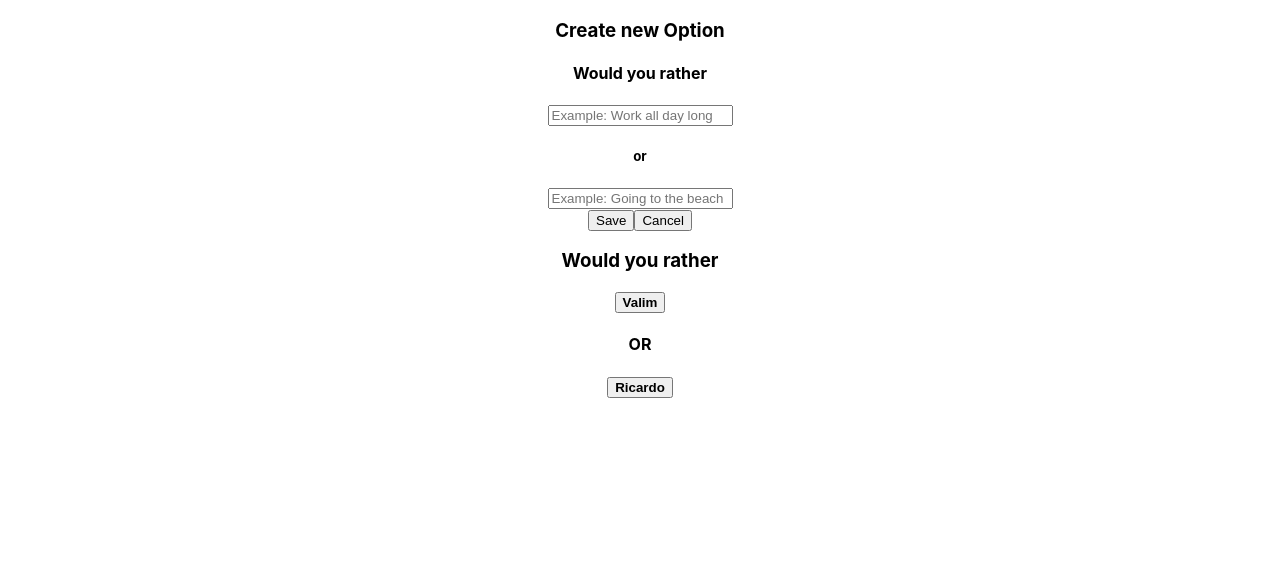
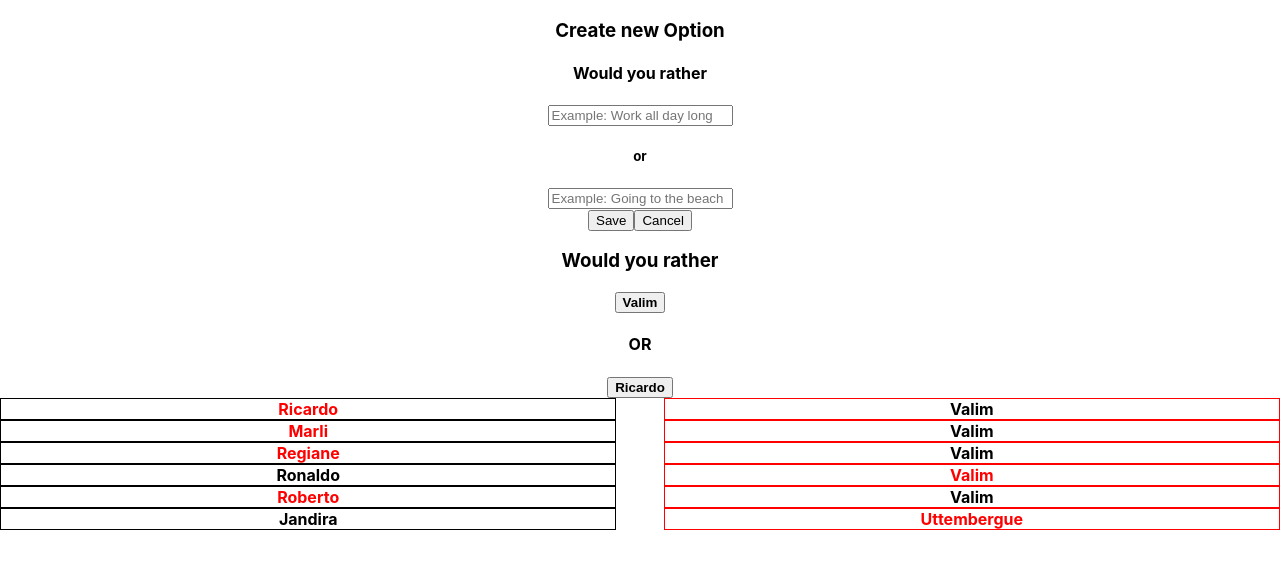
Before and after one commit to rvalim/MlkReactWouldYouRather, a React (Create React App) app: page / in a window 1280 px wide. Shown: the top 568 px of the page. Built offline with nearby package versions, Linux system fonts and the light colour scheme.

Commit message:
create basic list of answers

```diff
--- a/src/App.js
+++ b/src/App.js
@@ -3,13 +3,85 @@ import logo from './logo.svg';
 import './App.css';
 import CreateOption from './component/createOption'
 import Answer from './component/answer'
+import Answers from './component/answereds'
+
+
+const test = [
+  {
+    answer: {
+      id: 1,
+      option: 'A'
+    },
+    question: {
+      id: 1,
+      optionA: 'Ricardo',
+      optionB: 'Valim'
+    }
+  },
+  {
+    answer: {
+      id: 1,
+      option: 'A'
+    },
+    question: {
+      id: 1,
+      optionA: 'Marli',
+      optionB: 'Valim'
+    }
+  },
+  {
+    answer: {
+      id: 1,
+      option: 'A'
+    },
+    question: {
+      id: 1,
+      optionA: 'Regiane',
+      optionB: 'Valim'
+    }
+  },
+  {
+    answer: {
+      id: 1,
+      option: 'B'
+    },
+    question: {
+      id: 1,
+      optionA: 'Ronaldo',
+      optionB: 'Valim'
+    }
+  },
+  {
+    answer: {
+      id: 1,
+      option: 'A'
+    },
+    question: {
+      id: 1,
+      optionA: 'Roberto',
+      optionB: 'Valim'
+    }
+  },
+  {
+    answer: {
+      id: 1,
+      option: 'B'
+    },
+    question: {
+      id: 1,
+      optionA: 'Jandira',
+      optionB: 'Uttembergue'
+    }
+  }
+]
 
 class App extends Component {
   render() {
     return (
       <div className="App">
         <CreateOption></CreateOption>
-        <Answer question={{id: 0, optionA: 'Valim', optionB: 'Ricardo'}}></Answer>
+        <Answer question={{ id: 0, optionA: 'Valim', optionB: 'Ricardo' }}></Answer>
+        <Answers list={test}></Answers>
       </div>
     );
   }
--- /dev/null
+++ b/src/component/answereds.js
@@ -0,0 +1,54 @@
+import React from 'react'
+const principal = {
+    width: '100%'
+}
+
+const first = {
+    width: '48%'
+    , float: 'left'
+    , border: '1px solid black'
+}
+const second = {
+    width: '48%'
+    , float: 'right'
+    , border: '1px solid red'
+}
+const choosen = {
+    color: 'red'
+}
+
+class AnswerList extends React.Component {
+    constructor(props) {
+        super(props)
+    }
+
+    listAllAnswers(list) {
+        return list.map(item =>
+            (
+                <div style={principal} key={item.answer.id}>
+                    <div style={first}>
+                        <strong style={item.answer.option === 'A'? choosen : undefined}>
+                            {item.question.optionA}
+                        </strong>
+                    </div>
+                    <div style={second}>
+                        <strong style={item.answer.option === 'B'? choosen : undefined}>
+                            {item.question.optionB}
+                        </strong>
+                    </div>
+                </div>
+            )
+        )
+
+    }
+
+    render() {
+        return (
+            <div>
+                {this.listAllAnswers(this.props.list)}
+            </div>
+        )
+    }
+}
+
+export default AnswerList
```
